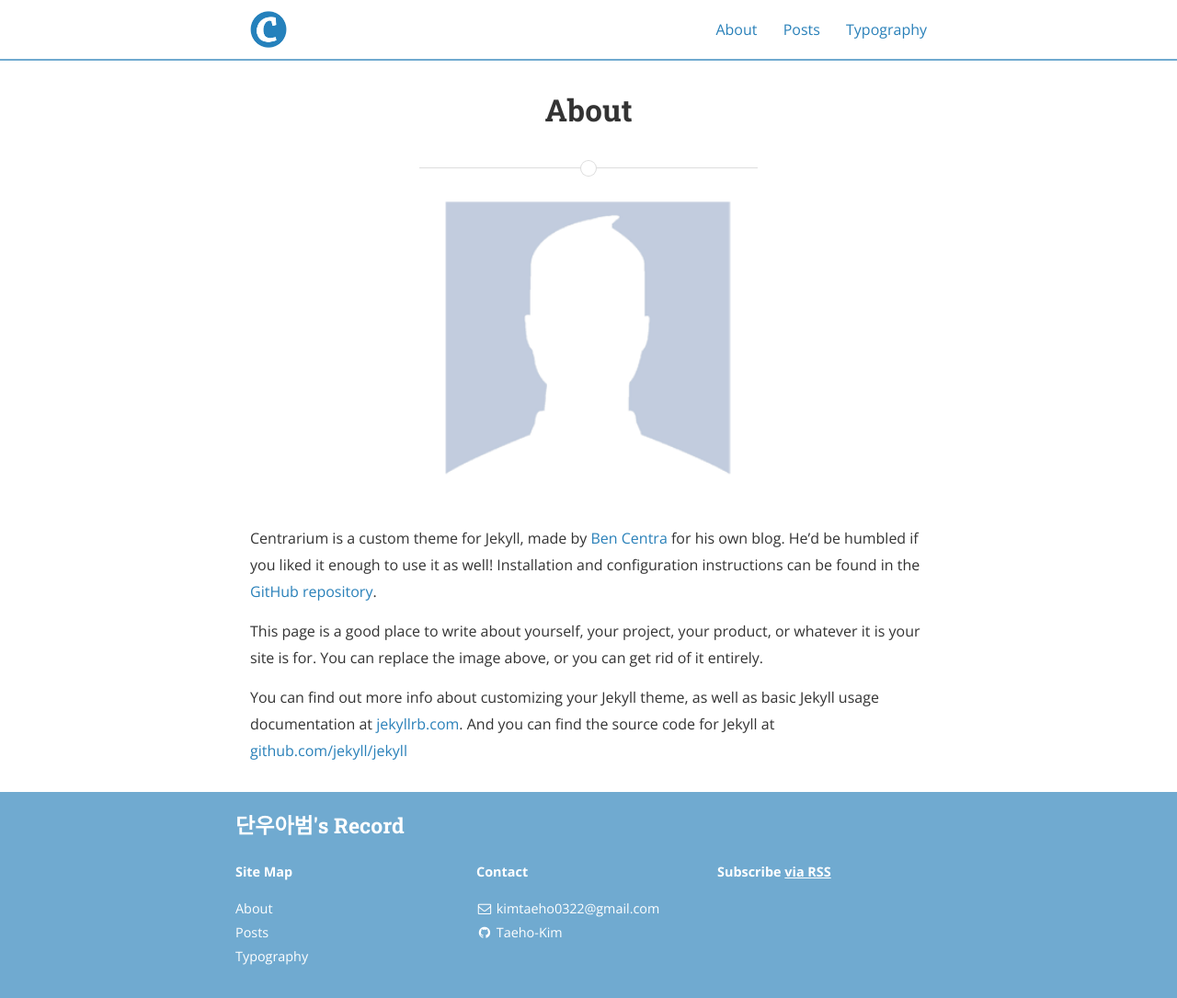
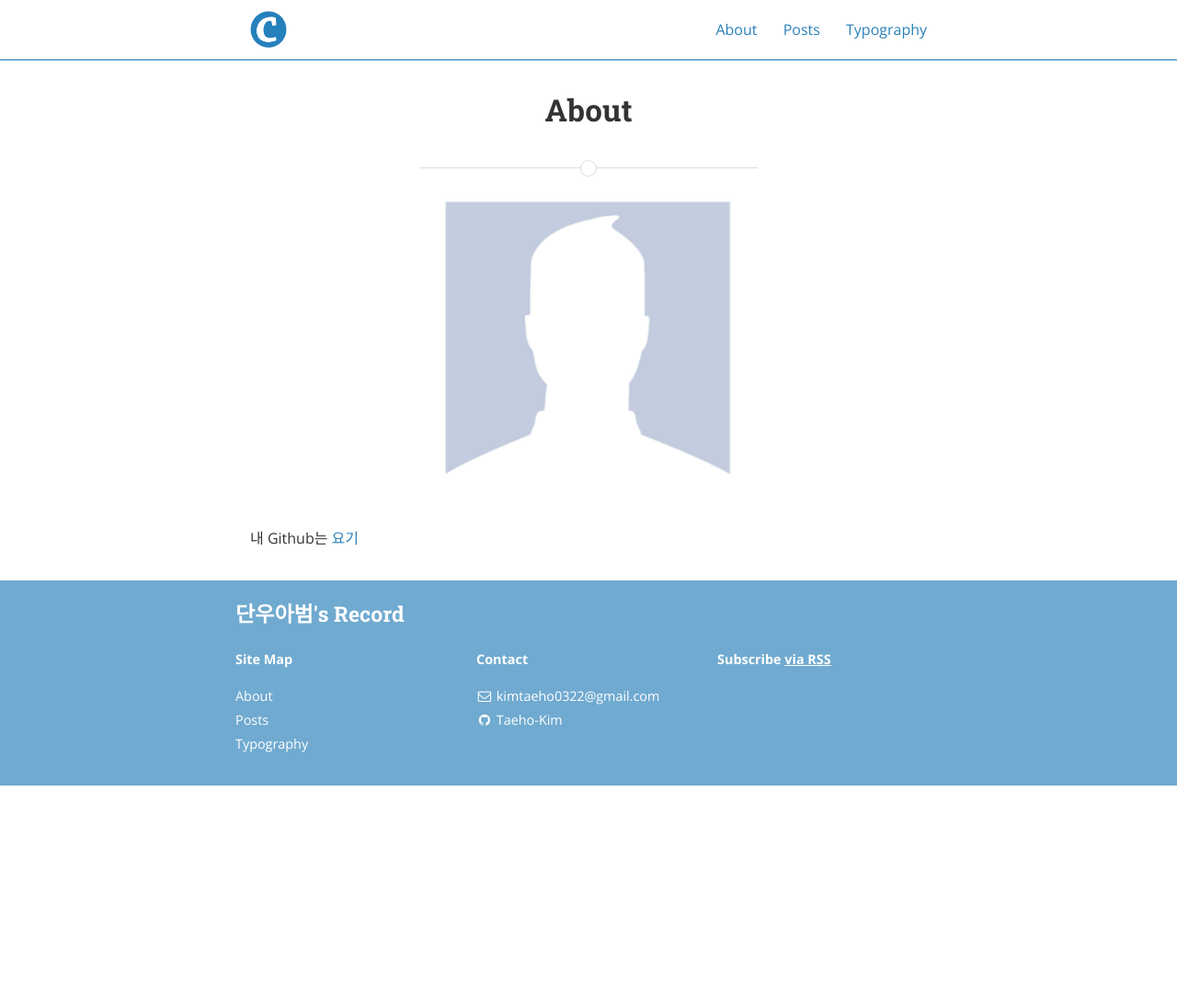
Before and after one commit to Taeho-Kim-0322/Taeho-Kim-0322.github.io, a Jekyll site: the page built from about.md, in a window 1280 px wide and 1085 px high. Shown: the whole window at 92% size. Built offline with Jekyll 4.4.1, drawn with Linux system fonts in a browser that asks for light colours; nearby versions of some CDN libraries.

Commit message:
Update about.md

```diff
--- a/about.md
+++ b/about.md
@@ -7,12 +7,4 @@ main_nav: true
 
 ![alt text]({{ site.baseurl }}/assets/profile-placeholder.gif "Profile Picture"){:.profile}
 
-Centrarium is a custom theme for Jekyll, made by [Ben Centra][bencentra] for his own blog. He'd be humbled if you liked it enough to use it as well! Installation and configuration instructions can be found in the [GitHub repository](https://github.com/bencentra/centrarium).
-
-This page is a good place to write about yourself, your project, your product, or whatever it is your site is for. You can replace the image above, or you can get rid of it entirely.
-
-You can find out more info about customizing your Jekyll theme, as well as basic Jekyll usage documentation at [jekyllrb.com](http://jekyllrb.com/). And you can find the source code for Jekyll at [github.com/jekyll/jekyll](https://github.com/jekyll/jekyll)
-
-[centrarium]: https://github.com/bencentra/centrarium
-[bencentra]: http://bencentra.com
-[jekyll]: https://github.com/jekyll/jekyll
+내 Github는 [요기](https://https://github.com/Taeho-Kim-0322/)
```
